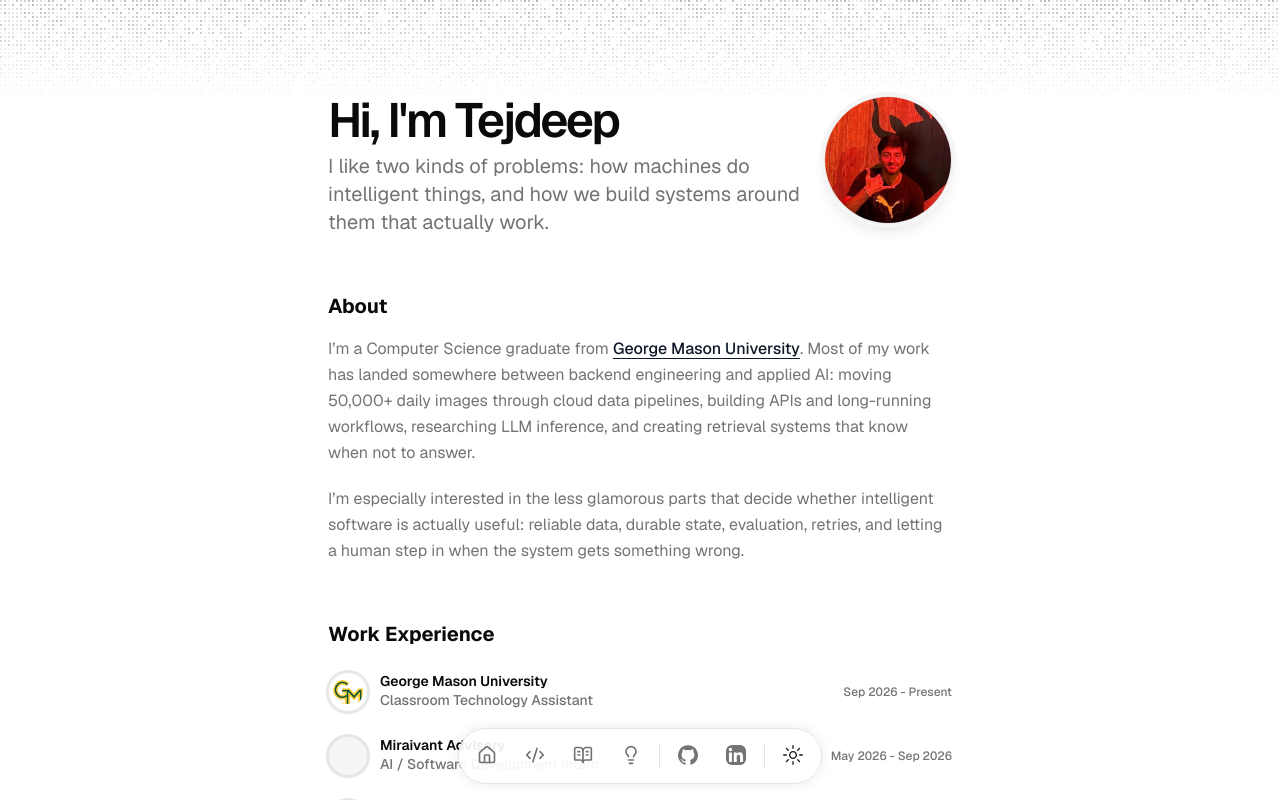
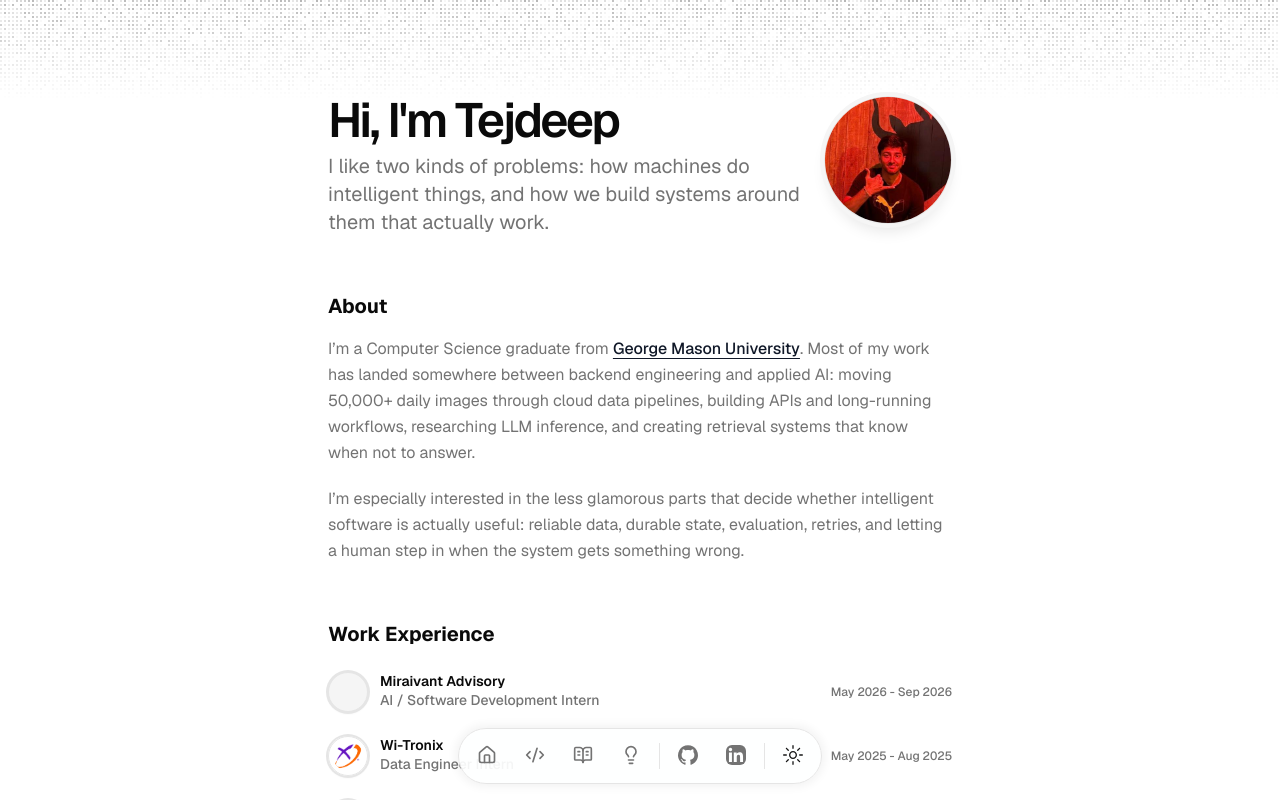
Before and after one commit to tejdeeppathipati/portfolio, a Next.js app: page / in a window 1280 px wide. Shown: the top 800 px of the page. Built offline with nearby package versions, Linux system fonts and the light colour scheme.

Commit message:
Remove George Mason work entry

```diff
--- a/src/data/resume.tsx
+++ b/src/data/resume.tsx
@@ -82,18 +82,6 @@
     },
   },
   work: [
-    {
-      company: "George Mason University",
-      href: "https://www.gmu.edu",
-      badges: [],
-      location: "Fairfax, VA",
-      title: "Classroom Technology Assistant",
-      logoUrl: "/gm.png",
-      start: "Sep 2026",
-      end: "Present",
-      description:
-        "Building features for an internal AI-powered support assistant, including knowledge-base retrieval and response evaluation, while troubleshooting the classroom technology used across campus.",
-    },
     {
       company: "Miraivant Advisory",
       href: "https://miraivant.com",
```
